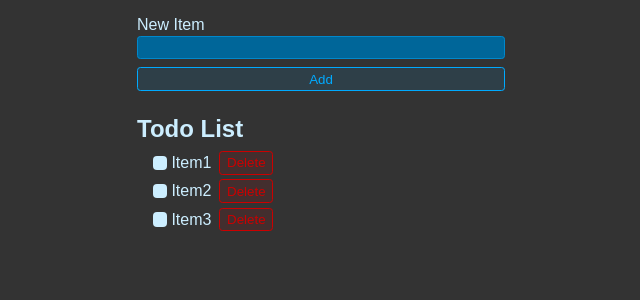
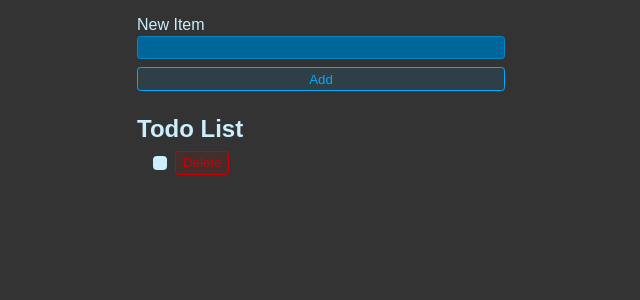
Before and after one commit to GuiFraV/LearnREACT, a React (Vite) app: page / in a window 1280 px wide. Shown: the top 300 px of the page, without its empty margins (319-959 px from the left). Built offline with nearby package versions, Linux system fonts and the light colour scheme.

Commit message:
next form logique

```diff
--- a/src/App.jsx
+++ b/src/App.jsx
@@ -1,13 +1,27 @@
+import { useState } from 'react'
 import "./styles.css"
 
 export default function App(){
+
+  const [newItem, setItem ] = useState("")
+  const [todos, setTodos] = useState([]);
+
+  function handleSubmit(e){
+    e.preventDefault();
+  }
+
   return (
 
     <>
-        <form className="new-item-form">
+        <form onSubmit={handleSubmit} className="new-item-form">
           <div className="form-row">
             <label htmlFor="item">New Item</label>
-            <input type="text" id="item" />
+            <input
+              value={newItem}
+              onInput={(e) => setItem(e.target.value)}
+              type="text"
+              id="item"
+              />
           </div>
           <button className="btn">Add</button>
         </form>
@@ -17,21 +31,7 @@ export default function App(){
           <li>
             <label>
               <input type="checkbox" />
-              Item1
-            </label>
-            <button className="btn btn-danger">Delete</button>
-          </li>
-          <li>
-            <label>
-              <input type="checkbox" />
-              Item2
-            </label>
-            <button className="btn btn-danger">Delete</button>
-          </li>
-          <li>
-            <label>
-              <input type="checkbox" />
-              Item3
+
             </label>
             <button className="btn btn-danger">Delete</button>
           </li>
```
